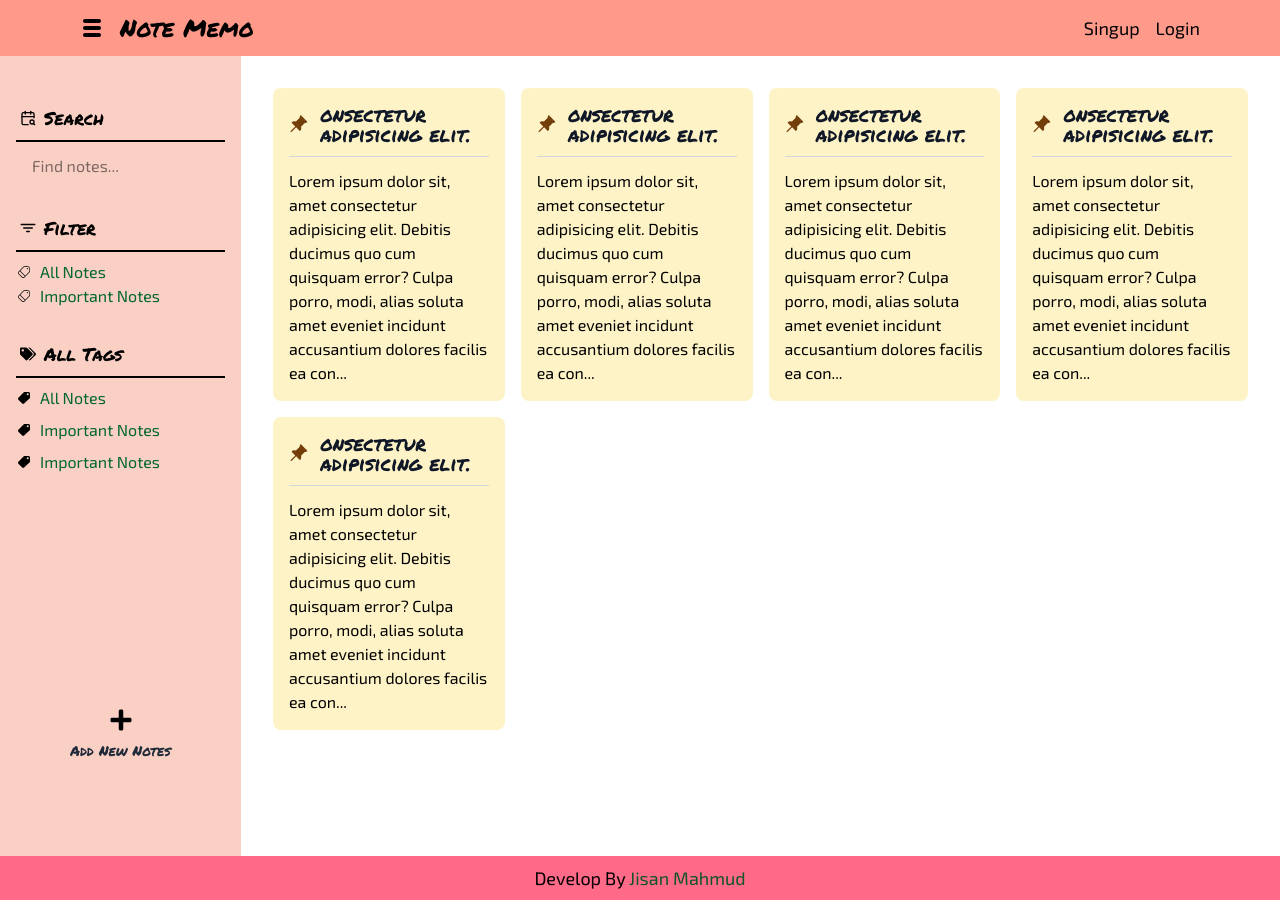
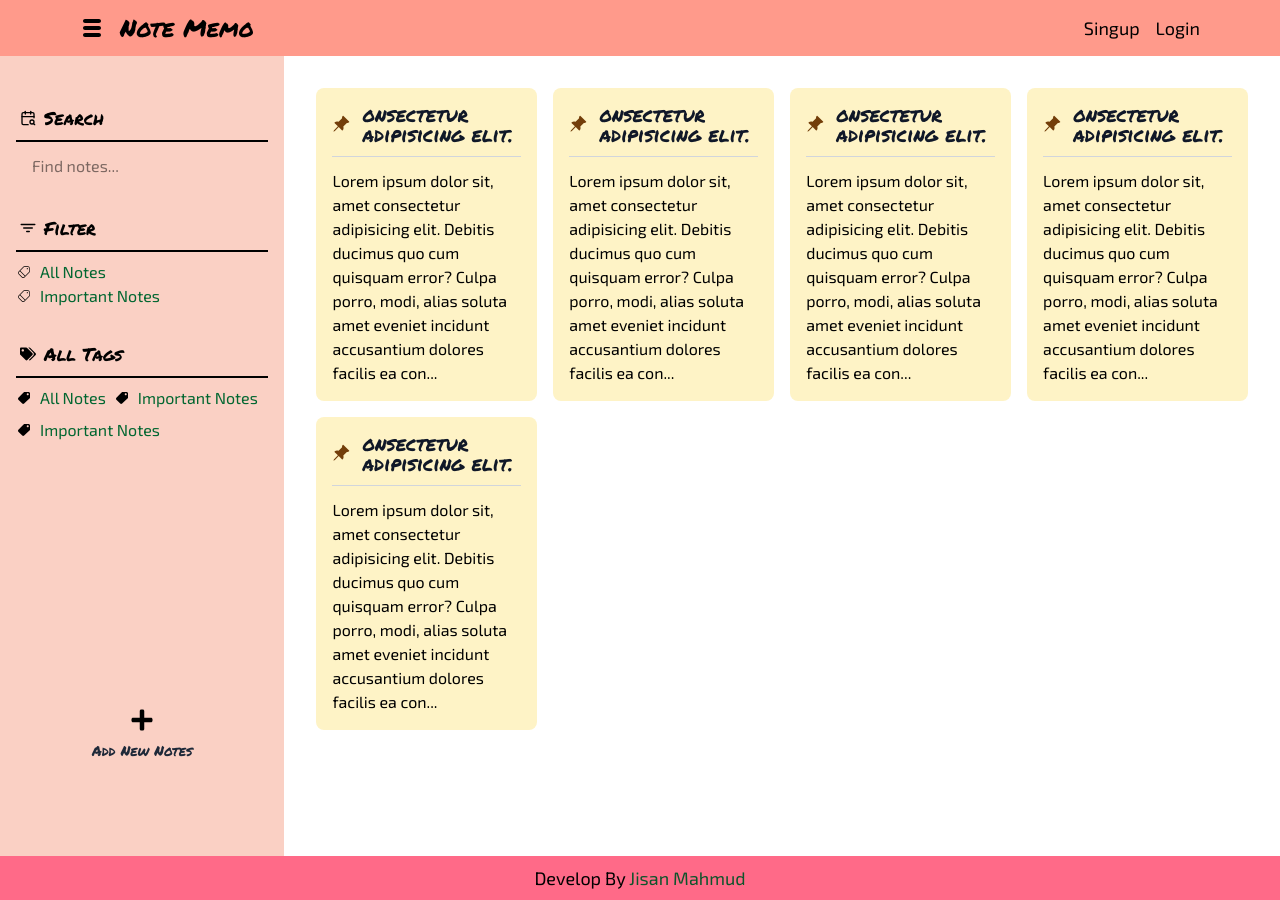
Before and after one commit to jisan-mahmud/note_keeper_frontend, a React (Vite) app: page / in a window 1280 px wide. Built offline with nearby package versions, Linux system fonts and the light colour scheme.

Commit message:
check sidebar collaps problem

```diff
--- a/index.html
+++ b/index.html
@@ -3,7 +3,8 @@
   <head>
     <meta charset="UTF-8" />
     <link rel="icon" type="image/svg+xml" href="/fav_icon.png" />
-    <meta name="viewport" content="width=device-width, initial-scale=1.0" />
+    <meta name="viewport" content="width=device-width, initial-scale=1, viewport-fit=cover"/>
+
     <title>Note Memo</title>
 
     <!-- extrenal link for metarial ui -->
--- a/src/component/Navbar.jsx
+++ b/src/component/Navbar.jsx
@@ -12,7 +12,7 @@ const Navbar = () => {
     }
 
     return (
-        <div className='flex px-6 sm:px-20 py-3 bg-[#FF9A8B] justify-between items-center'>
+        <div className='flex !z-50 px-6 sm:px-20 py-3 bg-[#FF9A8B] justify-between items-center'>
             <div className='flex gap-4 items-center text-lg sm:text-2xl'>
                 <TiThMenu onClick={handleMenu} className='cursor-pointer' />
                 <h1><Link to='/'>Note Memo</Link></h1>
--- a/src/pages/Home.jsx
+++ b/src/pages/Home.jsx
@@ -1,5 +1,5 @@
 import { motion } from "framer-motion";
-import { useContext, useEffect, useState } from "react";
+import { useContext } from "react";
 import TagsSidebar from "../component/TagsSidebar";
 import Notes from "../component/Notes";
 import { menuContext } from "../context/MenuContext";
@@ -7,18 +7,23 @@ import { menuContext } from "../context/MenuContext";
 const Home = () => {
     const { isOpen } = useContext(menuContext);
 
-
     return (
         <div className="flex overflow-hidden">
+            {/* Sidebar */}
             <motion.div
                 initial={{ x: 0, opacity: 1 }}
                 animate={{ x: isOpen ? 0 : -200, opacity: isOpen ? 1 : 0 }}
                 transition={{ duration: 0.3, ease: "easeInOut" }}
-                className={`sidebar bg-[#FAD0C4] min-h-[100dvh] ${isOpen ? 'w-9/12 md:w-2/9' : 'w-0'}`}
+                className={`left-0 top-0 -z-10 bg-[#FAD0C4] min-h-screen h-full
+                    ${isOpen ? "w-9/12 md:w-2/9" : "w-0"}`}
             >
                 <TagsSidebar />
             </motion.div>
-            <Notes />
+
+            {/* Notes Content */}
+            <div className={`flex-1 -z-20 transition-all duration-300 ${isOpen ? "ml-[9/12] md:ml-2/9" : "ml-0"}`}>
+                <Notes />
+            </div>
         </div>
     );
 };
```
